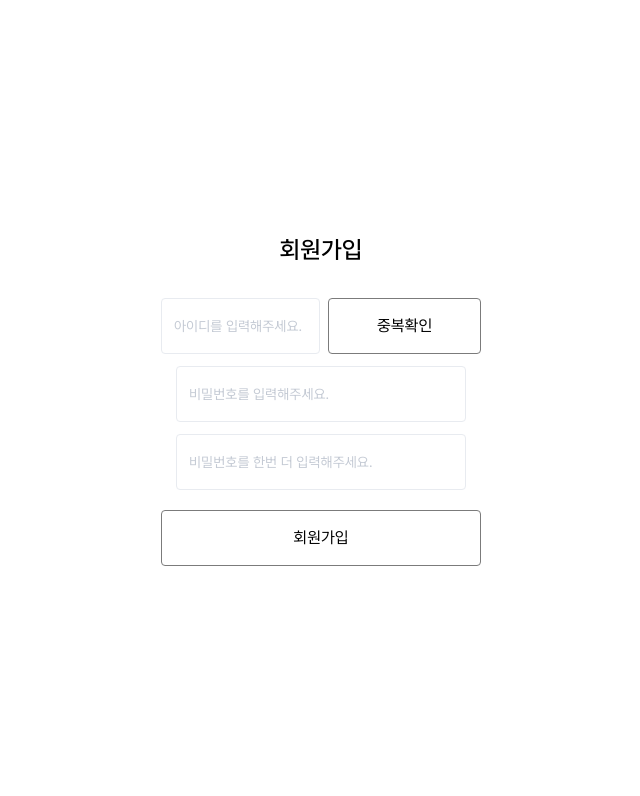
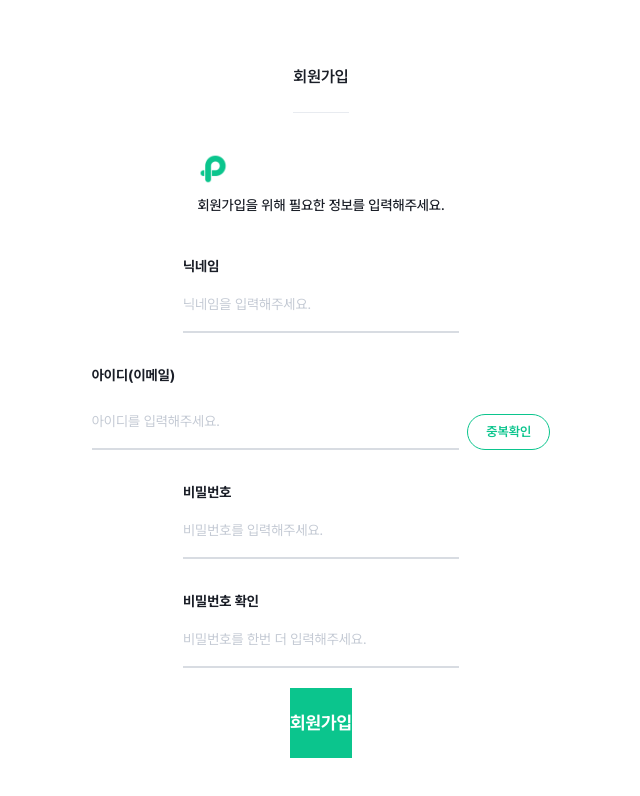
Before and after one commit to sukyung6999/pravel, a Next.js app: page /join in a window 1280 px wide. Shown: the top 796 px of the page, without its empty margins (319-959 px from the left). Built offline with nearby package versions, Linux system fonts and the light colour scheme.

Commit message:
update: 로그인 및 회원가입 페이지 퍼블리싱

```diff
--- a/src/app/(auth)/join/page.tsx
+++ b/src/app/(auth)/join/page.tsx
@@ -1,14 +1,22 @@
+import Image from 'next/image';
+
 import JoinForm from '@/components/auth/JoinForm';
 
-const Join = () => {
-  return (
-    <div className="join h-dvh flex items-center justify-center">
-      <div className="flex flex-col text-center flex-1">
-        <h1 className="text-2xl mb-8 font-medium">회원가입</h1>
-        <JoinForm />
+const Join = () => (
+  <div className="join h-dvh flex justify-center">
+    <div className="flex flex-col text-center flex-1">
+      <h1 className="py-[22.5px] border-b mb-10 border-b-gray-200 font-semibold text-gray-900">
+        회원가입
+      </h1>
+      <div className="px-4 mb-10">
+        <Image src="/auth/logo.png" alt="login" width={32} height={32} />
+        <div className="text-left mt-[10px] text-gray-900 text-[14px] font-medium">
+          회원가입을 위해 필요한 정보를 입력해주세요.
+        </div>
       </div>
+      <JoinForm />
     </div>
-  );
-};
+  </div>
+);
 
 export default Join;
--- a/src/app/(auth)/login/page.tsx
+++ b/src/app/(auth)/login/page.tsx
@@ -1,9 +1,19 @@
+import Image from 'next/image';
+
 import LoginForm from '@/components/auth/LoginForm';
 
 const Login = () => (
-  <div className="login h-dvh flex items-center justify-center">
+  <div className="login h-dvh flex justify-center">
     <div className="flex flex-col text-center flex-1">
-      <h1 className="text-2xl mb-8 font-medium">로그인</h1>
+      <h1 className="py-[22.5px] border-b mb-10 border-b-gray-200 font-semibold text-gray-900">
+        로그인
+      </h1>
+      <div className="px-4 mb-10">
+        <Image src="/auth/logo.png" alt="login" width={32} height={32} />
+        <div className="text-left mt-[10px] text-gray-900 text-[14px] font-medium">
+          로그인 정보를 입력해주세요.
+        </div>
+      </div>
       <LoginForm />
     </div>
   </div>
--- a/src/components/auth/ControlInput.tsx
+++ b/src/components/auth/ControlInput.tsx
@@ -13,17 +13,26 @@ interface ControlInputProps<T extends FieldValues>
   control: UseControllerProps<T>['control'];
   name: UseControllerProps<T>['name'];
   rules?: UseControllerProps<T>['rules'];
+  label: string;
 }
 
 const ControlInput = <T extends FieldValues>({
   name,
   control,
   rules,
+  label,
   ...props
 }: ControlInputProps<T>) => {
   const { field } = useController({ name, control, rules });
 
-  return <Input {...field} {...props} />;
+  return (
+    <>
+      <label className="block text-left font-bold text-[14px] text-gray-900 w-full">
+        {label}
+      </label>
+      <Input {...field} {...props} />
+    </>
+  );
 };
 
 export default ControlInput;
--- a/src/components/auth/Input.tsx
+++ b/src/components/auth/Input.tsx
@@ -7,7 +7,7 @@ const Input = forwardRef<HTMLInputElement>(
     return (
       <input
         ref={ref}
-        className="text-sm ps-3 w-full max-w-80 h-14 border-solid border-[1px] rounded-[4px] outline-none focus:border-[#a1a1a1] transition-all duration-300"
+        className="text-sm w-full flex-1 h-14 border-b-2 border-b-gray-300 outline-none focus:border-[#a1a1a1] transition-all duration-300"
         {...props}
       />
     );
--- a/src/components/auth/JoinForm.tsx
+++ b/src/components/auth/JoinForm.tsx
@@ -16,6 +16,7 @@ import ControlInput from './ControlInput';
 
 const data: JoinFormType = {
   email: '',
+  nickname: '',
   password: '',
   passwordConfirm: '',
 };
@@ -61,9 +62,37 @@ const JoinForm = () => {
       }
       render={(control) => (
         <>
+          <AuthFormItem control={control} name="nickname">
+            <ControlInput
+              label="닉네임"
+              name="nickname"
+              control={control}
+              placeholder={PLACEHOLDER.nickname}
+              rules={{
+                validate: (value) => {
+                  if (!value.trim()) {
+                    return ERROR_MESSAGE.required.email;
+                  }
+
+                  if (value.includes(' ')) {
+                    return ERROR_MESSAGE.empty;
+                  }
+
+                  if (
+                    !/^(?=.*[a-z0-9가-힣])[a-z0-9가-힣]{2,16}$/g.test(value)
+                  ) {
+                    return ERROR_MESSAGE.reg.nickname;
+                  }
+
+                  return undefined;
+                },
+              }}
+            />
+          </AuthFormItem>
           <AuthFormItem control={control} name="email">
-            <div className="flex gap-2">
+            <div className="flex gap-2 flex-wrap items-end">
               <ControlInput
+                label="아이디(이메일)"
                 name="email"
                 control={control}
                 placeholder={PLACEHOLDER.email}
@@ -89,13 +118,13 @@ const JoinForm = () => {
                   },
                 }}
               />
-              <Button
+              <button
                 type="button"
-                className="w-1/3"
+                className="w-[83px] h-[36px] border-primary border-[1px] flex items-center justify-center rounded-full text-primary text-[13px] font-semibold"
                 onClick={() => onDuplicateId(control._formValues.email)}
               >
                 중복확인
-              </Button>
+              </button>
             </div>
           </AuthFormItem>
 
--- a/src/components/auth/LoginForm.tsx
+++ b/src/components/auth/LoginForm.tsx
@@ -39,15 +39,13 @@ const LoginForm = () => {
       buttons={
         <>
           <Button type="submit">로그인</Button>
-          <Button type="button" fill="#111" color="#fff" border={false}>
-            회원가입
-          </Button>
         </>
       }
       render={(control) => (
         <>
           <AuthFormItem control={control} name="email">
             <ControlInput
+              label="아이디(이메일)"
               name="email"
               control={control}
               placeholder={PLACEHOLDER.email}
--- a/src/components/auth/input/PasswordInput.tsx
+++ b/src/components/auth/input/PasswordInput.tsx
@@ -15,6 +15,12 @@ interface Props<T extends FieldValues> {
 
 type Placeholder = keyof typeof PLACEHOLDER;
 
+const label = {
+  email: '아이디(이메일)',
+  password: '비밀번호',
+  passwordConfirm: '비밀번호 확인',
+};
+
 const PasswordInput = <T extends FieldValues>({
   name,
   control,
@@ -22,6 +28,7 @@ const PasswordInput = <T extends FieldValues>({
 }: Props<T>) => (
   <AuthFormItem control={control} name={name}>
     <ControlInput
+      label={label[name as Placeholder]}
       name={name}
       control={control}
       placeholder={PLACEHOLDER[name as Placeholder]}
--- a/src/components/button/Button.tsx
+++ b/src/components/button/Button.tsx
@@ -21,7 +21,7 @@ const Button = (props: ButtonProps) => {
   } = props;
   const classNames = useMemo(() => {
     let base =
-      'w-full max-w-80 h-14 flex items-center justify-center rounded-[4px]';
+      'w-full h-[70px] flex items-center justify-center bg-primary border-none text-white font-bold text-[18px]';
 
     if (border) {
       base += ' border-solid border-[1px] border-[#7b7b7b]';
--- a/src/components/form/InputForm.tsx
+++ b/src/components/form/InputForm.tsx
@@ -22,8 +22,13 @@ const InputForm = <T extends FieldValues>({
   });
 
   return (
-    <form className="w-full max-w-80 m-auto" onSubmit={handleSubmit(onSubmit)}>
-      <div className="form-fields flex flex-col gap-3">{render(control)}</div>
+    <form
+      className="w-full mx-auto flex-1 flex flex-col"
+      onSubmit={handleSubmit(onSubmit)}
+    >
+      <div className="form-fields flex flex-col gap-8 flex-1 px-4">
+        {render(control)}
+      </div>
       <div className="form-buttons mt-5 flex flex-col gap-3">{buttons}</div>
     </form>
   );
--- a/src/lib/const/auth-message.ts
+++ b/src/lib/const/auth-message.ts
@@ -1,5 +1,6 @@
 export enum PLACEHOLDER {
   email = '아이디를 입력해주세요.',
+  nickname = '닉네임을 입력해주세요.',
   password = '비밀번호를 입력해주세요.',
   passwordConfirm = '비밀번호를 한번 더 입력해주세요.',
 }
@@ -7,12 +8,14 @@ export enum PLACEHOLDER {
 export const ERROR_MESSAGE = {
   required: {
     email: PLACEHOLDER.email,
+    nickname: PLACEHOLDER.nickname,
     password: PLACEHOLDER.password,
     passwordConfirm: PLACEHOLDER.passwordConfirm,
   },
   empty: '공백은 입력할 수 없습니다.',
   reg: {
     email: '이메일 형식이 올바르지 않습니다.',
+    nickname: '닉네임 형식이 올바르지 않습니다.',
     password: '영문, 숫자, 특수문자 1개 이상을 포함한 8자 이상',
     passwordConfirm: '비밀번호가 일치하지 않습니다.',
   },
--- a/src/types/auth.type.ts
+++ b/src/types/auth.type.ts
@@ -5,6 +5,7 @@ export interface LoginForm {
 
 export interface User {
   email: string;
+  nickname: string;
   password: string;
 }
 
```
Also changed, not shown: public/auth/logo.png (added).
